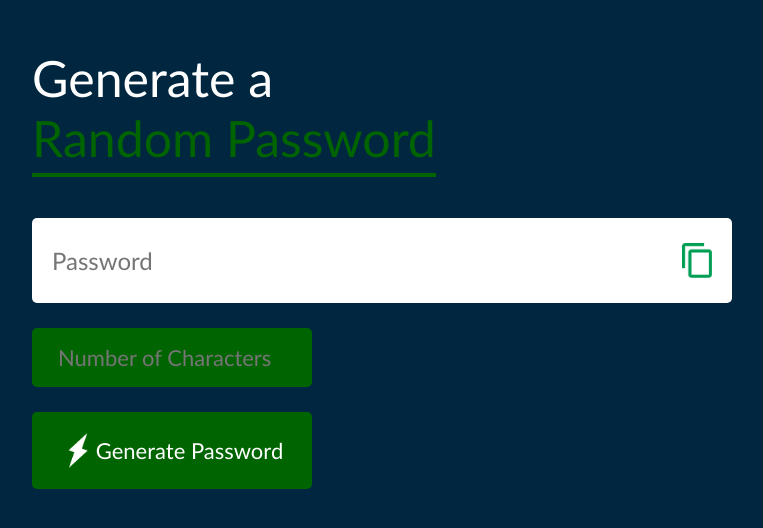
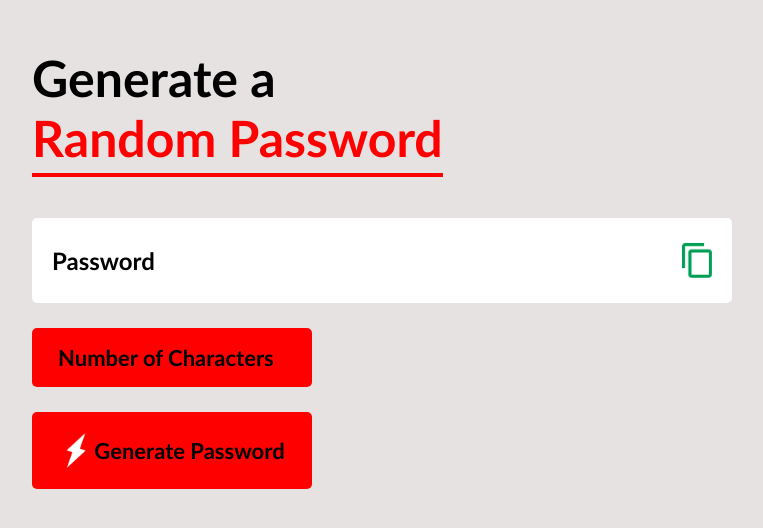
Before and after one commit to jbaeby/passwordgenerator, a plain HTML site: page index.html in a window 1280 px wide. Shown: the part 144-672 px from the top of the page, without its empty margins (160-923 px from the left). Drawn offline with Linux system fonts and the light colour scheme.

Commit message:
Update style.css

```diff
--- a/style.css
+++ b/style.css
@@ -5,7 +5,7 @@
     box-sizing: border-box;
 }
 body{
-    background: #00273f;
+    background: rgb(231, 226, 226);
     color: #fff;
 }
 .container{
@@ -32,15 +32,16 @@ body{
 }
 
 h1{
-    font-weight: 500;
+    color: black;
+    font-weight: 900px;
     font-size: 50px;
 
 
 }
 
 h1 span{
-    color: darkgreen;
-    border-bottom: 4px solid darkgreen;
+    color: red;
+    border-bottom: 4px solid red;
     padding-bottom: 5px;
 
 }
@@ -60,10 +61,10 @@ h1 span{
 .container input#length-el{
     border: 0;
     outline: 0;
-    background: darkgreen;
-    color: #fff;
+    background: red;
+    color: black;
     font-size: 22px;
-    font-weight: 300;
+    font-weight: 600;
     display: flex;
     align-items: center;
     justify-content: center;
@@ -72,8 +73,13 @@ h1 span{
     margin-top: 0px;
     margin-bottom: 25px;
     width: 40%;
-
+    opacity: 1;
 }
+::placeholder{
+    color: black;
+    opacity: 1;
+    font-weight: 700;
+  }
 
 .container button img{
     width: 25px;
@@ -87,10 +93,10 @@ h1 span{
 .container button#generatebutton{
     border: 0;
     outline: 0;
-    background: darkgreen;
-    color: #fff;
+    background: red;
+    color: black;
     font-size: 22px;
-    font-weight: 300;
+    font-weight: 700;
     display: flex;
     align-items: center;
     justify-content: center;
```
